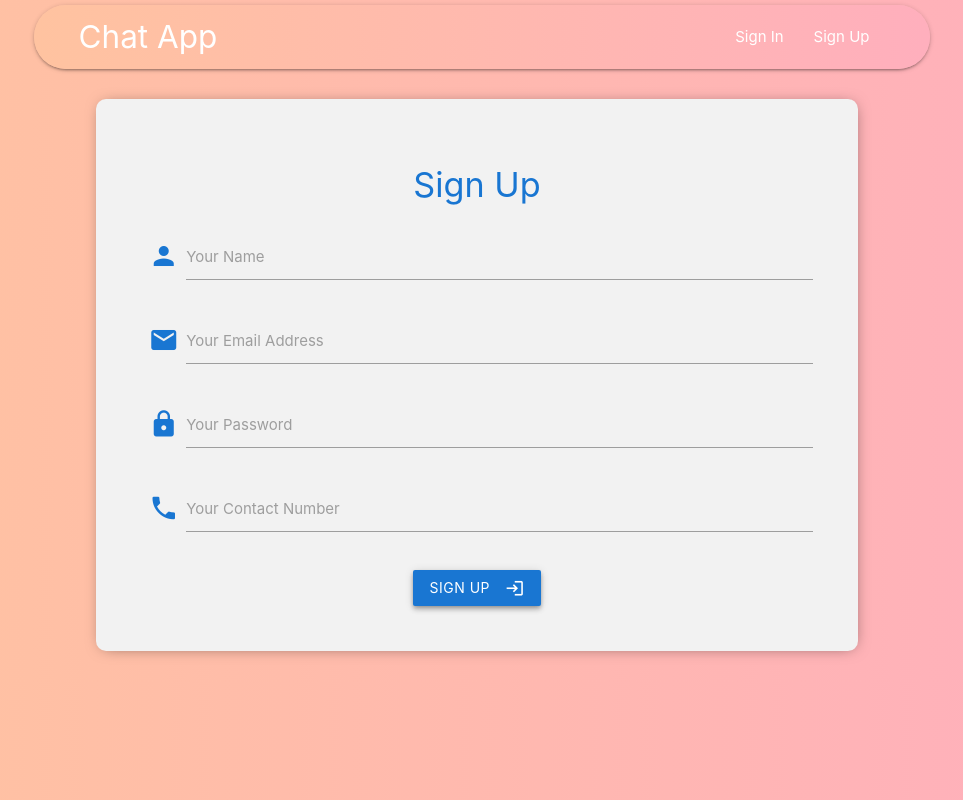
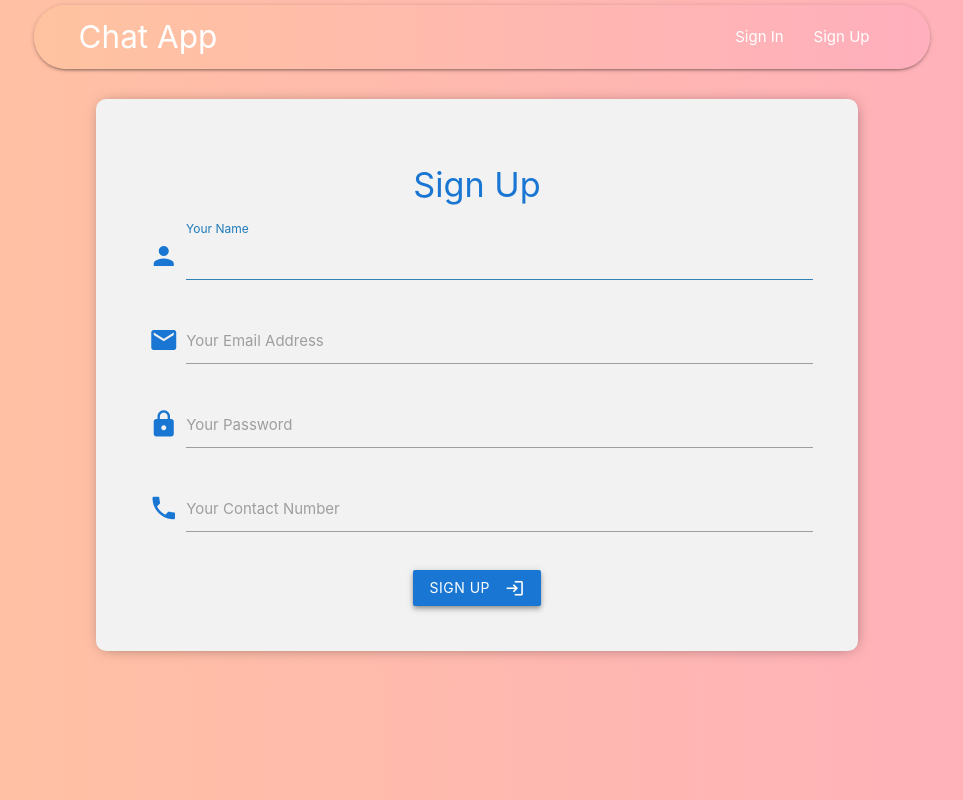
Before and after one commit to vivek-30/Message-O, a React app: page / in a window 1280 px wide. Shown: the whole page, without its empty margins (163-1126 px from the left). Built offline with nearby package versions, Linux system fonts and the light colour scheme.

Commit message:
make auto focus on input fields

```diff
--- a/src/components/authentication/SignIn.js
+++ b/src/components/authentication/SignIn.js
@@ -1,4 +1,4 @@
-import React, { useState, useEffect } from 'react'
+import React, { useState, useEffect, useRef } from 'react'
 import TakeInput from '../main/TakeInput'
 import { makePostRequest } from '../../client/helperFunctions'
 import NavBar from './NavBar'
@@ -13,8 +13,10 @@ const SignIn = () => {
     const [ responseData, setResponseData ] = useState('')
 
     const history = useHistory()
+    const inputRef = useRef(null)
 
     useEffect(() => {
+        inputRef.current?.focus()
         const error = responseData.errors?.email || responseData.errors?.password
         if(responseData.user) {
             setName(responseData.user.name)
@@ -55,6 +57,7 @@ const SignIn = () => {
                     options={{
                         id: "user-email",
                         type: 'email',
+                        ref: inputRef,
                         handleChange,
                         value: email
                     }}
--- a/src/components/authentication/SignUp.js
+++ b/src/components/authentication/SignUp.js
@@ -1,4 +1,4 @@
-import React, { useState, useEffect } from 'react'
+import React, { useState, useEffect, useRef } from 'react'
 import TakeInput from '../main/TakeInput'
 import { makePostRequest } from '../../client/helperFunctions'
 import NavBar from './NavBar'
@@ -15,8 +15,10 @@ const SignUp = () => {
     const [ responseData, setResponseData ] = useState('')
 
     const history = useHistory()
+    const inputRef = useRef()
 
     useEffect(() => {
+        inputRef.current?.focus()
         const error = responseData.errors?.email || responseData.errors?.password
         if(responseData.user) {
             setName(responseData.user.name)
@@ -61,6 +63,7 @@ const SignUp = () => {
                     options={{
                         id: "new-user",
                         type: 'text',
+                        ref: inputRef,
                         handleChange,
                         value: user
                     }}
```
